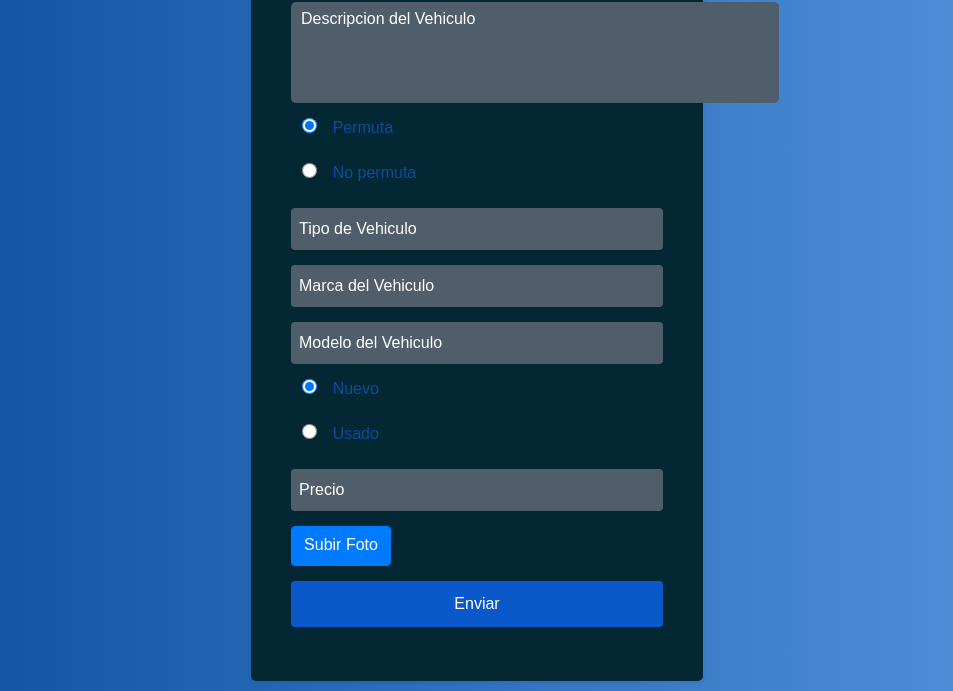
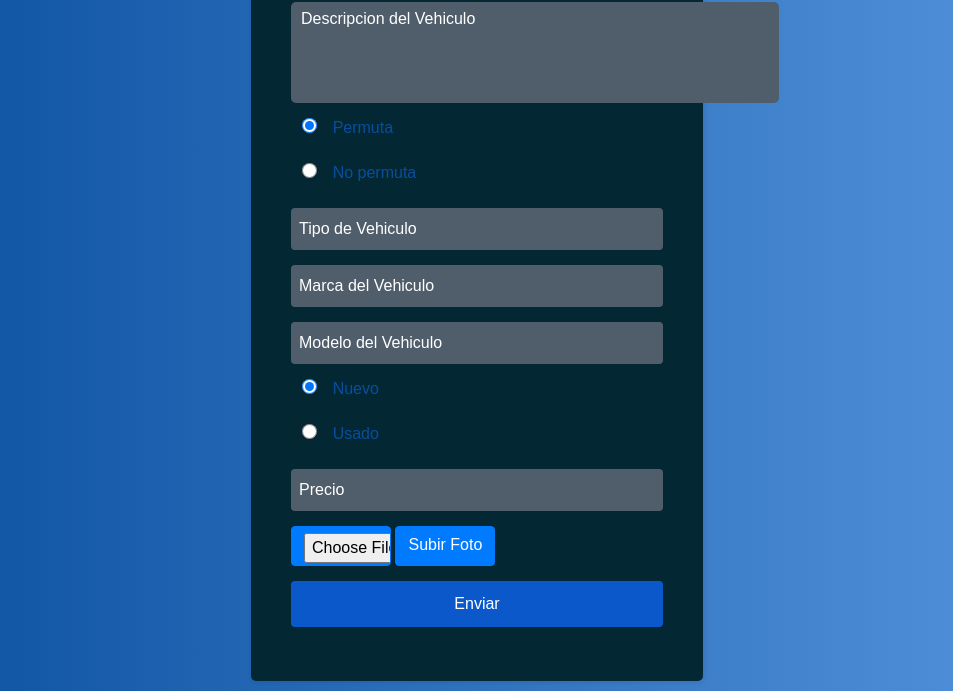
Before and after one commit to tomasmosca/Sistema-CompraVenta-Vehiculos-2021, a plain HTML site: page registro-vehiculo.html in a window 1280 px wide. Shown: the part 109-800 px from the top of the page, without its empty margins (163-1116 px from the left). Drawn offline with nearby package versions, Linux system fonts and the light colour scheme.

Commit message:
agrego seleccion de archivos

```diff
--- a/registro-vehiculo.html
+++ b/registro-vehiculo.html
@@ -39,6 +39,7 @@
                                     </div>
                                     <input type="number" placeholder="Precio" min="1" required />
                                 </div>
+                                <input id="foto" class="btn btn-primary foto" href="#" type="file"  required />
                                 <a class="btn btn-primary foto" href="#">Subir Foto</a>
                                 <div class="boton-enviar">
                                     <button class="boton-envio">Enviar</button>
```
